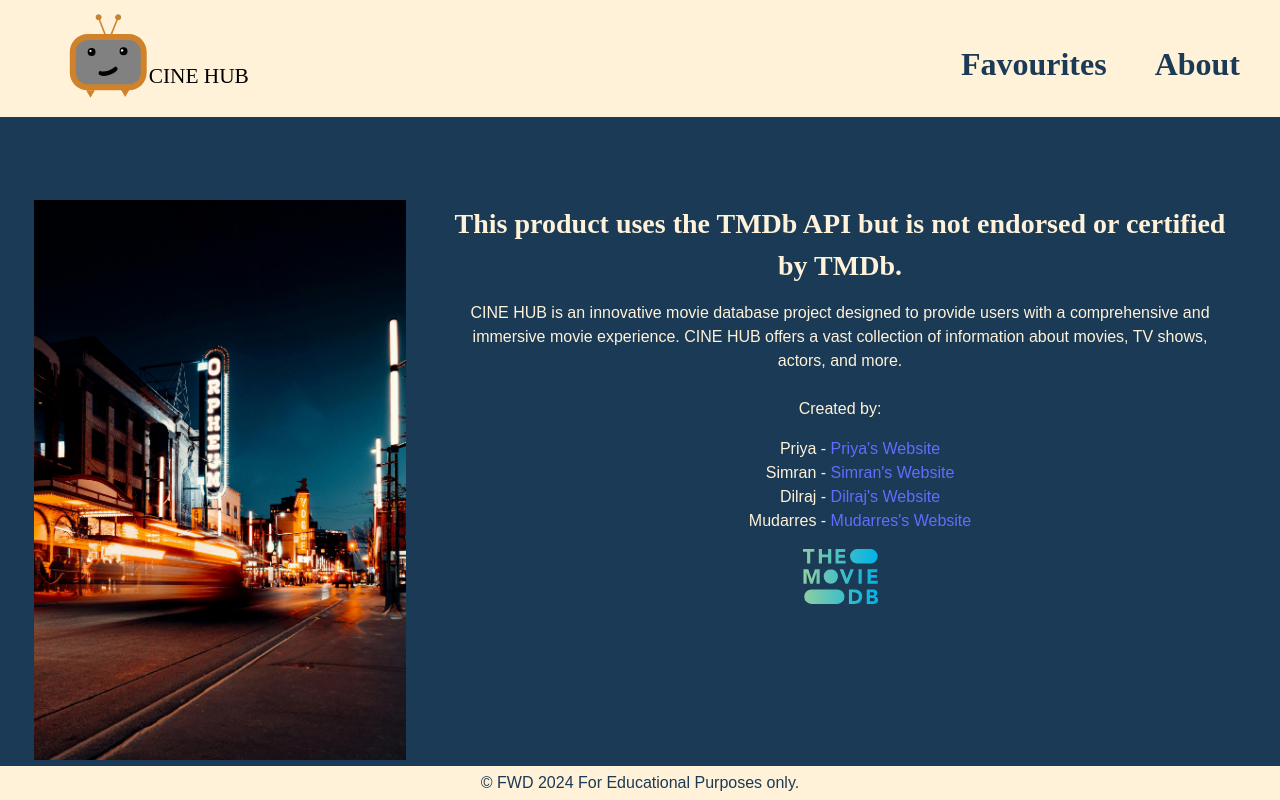
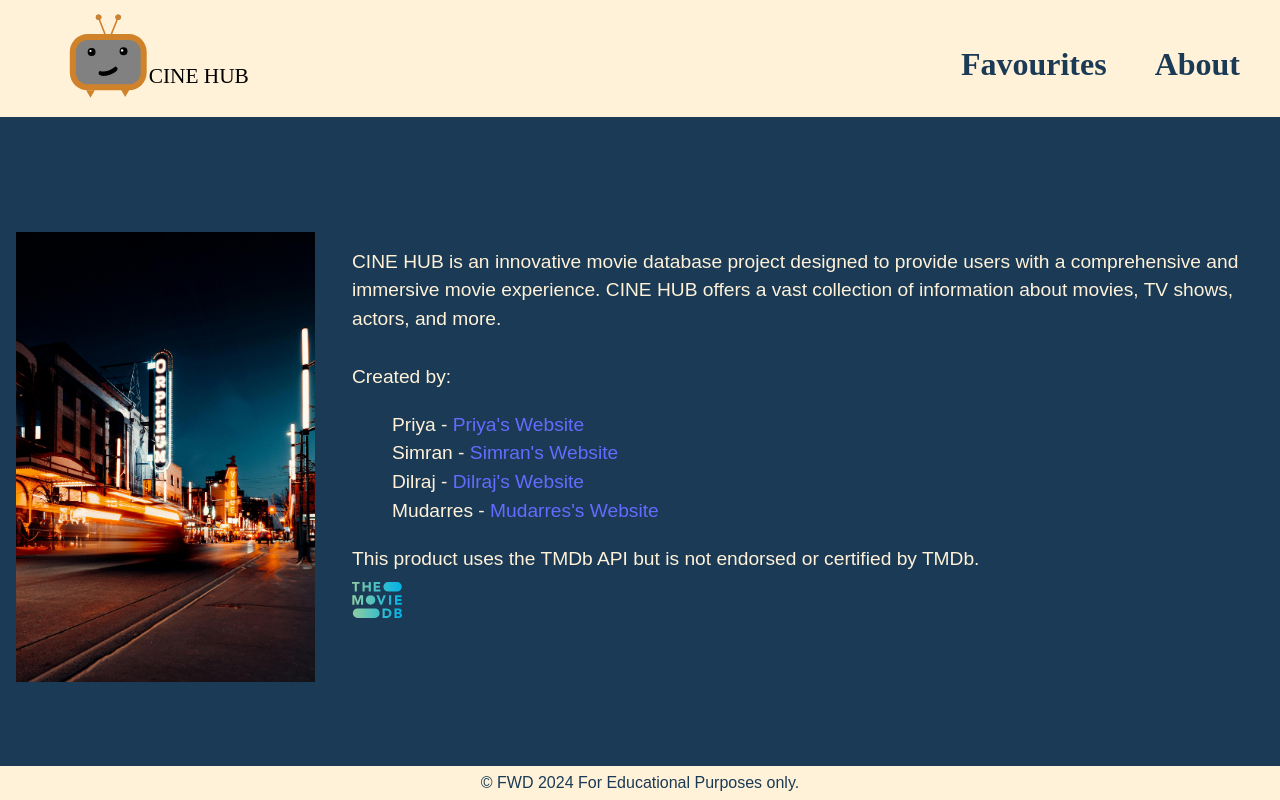
Before and after one commit to djrandhawa15/Movie-Project, a React (Vite) app: page /about in a window 1280 px wide. Built offline with nearby package versions, Linux system fonts and the light colour scheme; no server answers.

Commit message:
fixed about page for all screen sizes

```diff
--- a/src/pages/About.jsx
+++ b/src/pages/About.jsx
@@ -6,13 +6,15 @@ import '../styles/about.css';
 
 const About = () => {
   return (
-    <div className="about-container">
-      <div className="side-photo">
+        <section className="about-container">
+    <div className="side-photo">
         <img src={sidephoto} alt="Photo of Orpheum theatre in Vancouver" />
       </div>
-      <div className="text-and-logo-container">
-        <div className="text-content">
-          <h6>This product uses the TMDb API but is not endorsed or certified by TMDb.</h6>
+
+
+         <article className='about-info'>
+
+
           <p>CINE HUB is an innovative movie database project designed to provide users with a comprehensive and immersive movie experience. CINE HUB offers a vast collection of information about movies, TV shows, actors, and more.</p>
           <br />
           <p>Created by:
@@ -23,14 +25,15 @@ const About = () => {
               <li>Mudarres - <a href="http://xyz.com">Mudarres's Website</a></li>
               </ul>
               </p>
-        </div>
+
+        <p>This product uses the TMDb API but is not endorsed or certified by TMDb.</p>
         <div className="tmdb-container">
           <NavLink to='https://www.themoviedb.org/' target='_blank' rel='noopener noreferrer'>
-            <img className='tmdb' src={tmdbLogo} alt="TMDb Logo" />
+            <img  src={tmdbLogo} alt="TMDb Logo" />
           </NavLink>
         </div>
-      </div>
-    </div>
+        </article>
+    </section>
   )
 }
 
--- a/src/styles/about.css
+++ b/src/styles/about.css
@@ -1,82 +1,48 @@
+.about-container{
+    text-align: left;
 
-.text-and-logo-container {
-    /* margin-top: 50px; */
-    display: flex;
-    flex-direction: column;
-    align-items: center;
-    justify-content: center;
-    height: 100%;
-    box-sizing: border-box;
-    margin-bottom: 50px;
+
 }
 
-.text-content {
-    margin-bottom: 20px;
-    text-align: center;
-    margin: 0 2rem;
+.side-photo img{
+   object-fit: cover;
+}
+.about-info{
+    padding: 1rem;
+
+    margin-bottom: 2rem;
+}
+.tmdb-container {
+    width: 50px;
+    margin-top: .5rem;
 }
 
-.tmdb-container {
-    width: 75px;
-}
-
-.side-photo img {
-    width: 400px;
-    height: 70vh;
-    display: grid;
-    padding: 2rem;
-    margin-top: 8rem;
-    /* margin: 10rem 2rem; */
-}
-
-ul {
+ul{
     list-style-type: none;
 }
 
+@media (min-width: 40em) {
+    .side-photo img{
+        height: 700px;
+        width: 100%;
+     }
+}
+@media (min-width: 50em) {
+    .about-container{
+        margin-top: 7.5rem;
 
-@media (min-width: 36em) {
-
-    .about-container {
-        display: flex;
-        flex-direction: column;
-        align-items: center;
-        height: 100vh;
-        box-sizing: border-box;
+    }
+    .side-photo{
+        float: left;
     }
 
-    .about-container {
-        flex-direction: row;
-        justify-content: center;
-        align-items: center;
-        width: 100vw;
-        height: 100vh;
-        padding: 0 20px;
-    }
-
-    .side-photo {
-        flex: 1;
-        max-width: 400px;
-        height: 70vh;
-        display: flex;
-        align-items: center;
-        justify-content: center;
-        margin-top: 2rem;
-    }
-
-    .text-and-logo-container {
-        flex: 1;
-        max-width: 70%;
-        height: 100%;
-        margin: 0 auto;
-        display: flex;
-        flex-direction: column;
-        align-items: center;
-        justify-content: center;
-    }
-
-    ul {
-        list-style-type: none;
-    }
-
-
+.about-info{
+    padding-left: 22rem;
+    font-size: 1.2rem;
 }
+.side-photo img{
+    height: 450px;
+    width: auto;
+ padding-left: 1rem;
+}
+}
--- a/src/styles/fav.css
+++ b/src/styles/fav.css
@@ -2,4 +2,5 @@
   display: flex;
  flex-direction: column;
  margin-top: 6rem;
+ margin-bottom: 2rem;
 }
--- a/src/styles/footer.css
+++ b/src/styles/footer.css
@@ -1,6 +1,9 @@
 .footer p {
     margin-bottom: 10;
     padding: 5px;
+}
+.footer {
+    margin-bottom: 5rem;
 }
 
 
@@ -16,7 +19,7 @@
     z-index: 1;
     color: #1A3A56;
     background-color: #FFF2D8;
-
+  margin-bottom: 0;
 }
 
 .footer p{
--- a/src/styles/home.css
+++ b/src/styles/home.css
@@ -1,6 +1,5 @@
 .load-btn {
   margin: 20px auto 50px;
-  margin-bottom: 8rem;
   padding: 10px 20px;
   background-color: #3ff0af;
   color: #000;
--- a/src/styles/movieCard.css
+++ b/src/styles/movieCard.css
@@ -14,6 +14,13 @@
   border-radius: 10px;
 }
 
+.more-info:hover {
+
+  border: none;
+}
+.more-info:hover a{
+  color:#FFF2D8;
+}
 .movie-card h6 {
   font-size: 1.25rem;
   line-height: 2rem;
```
